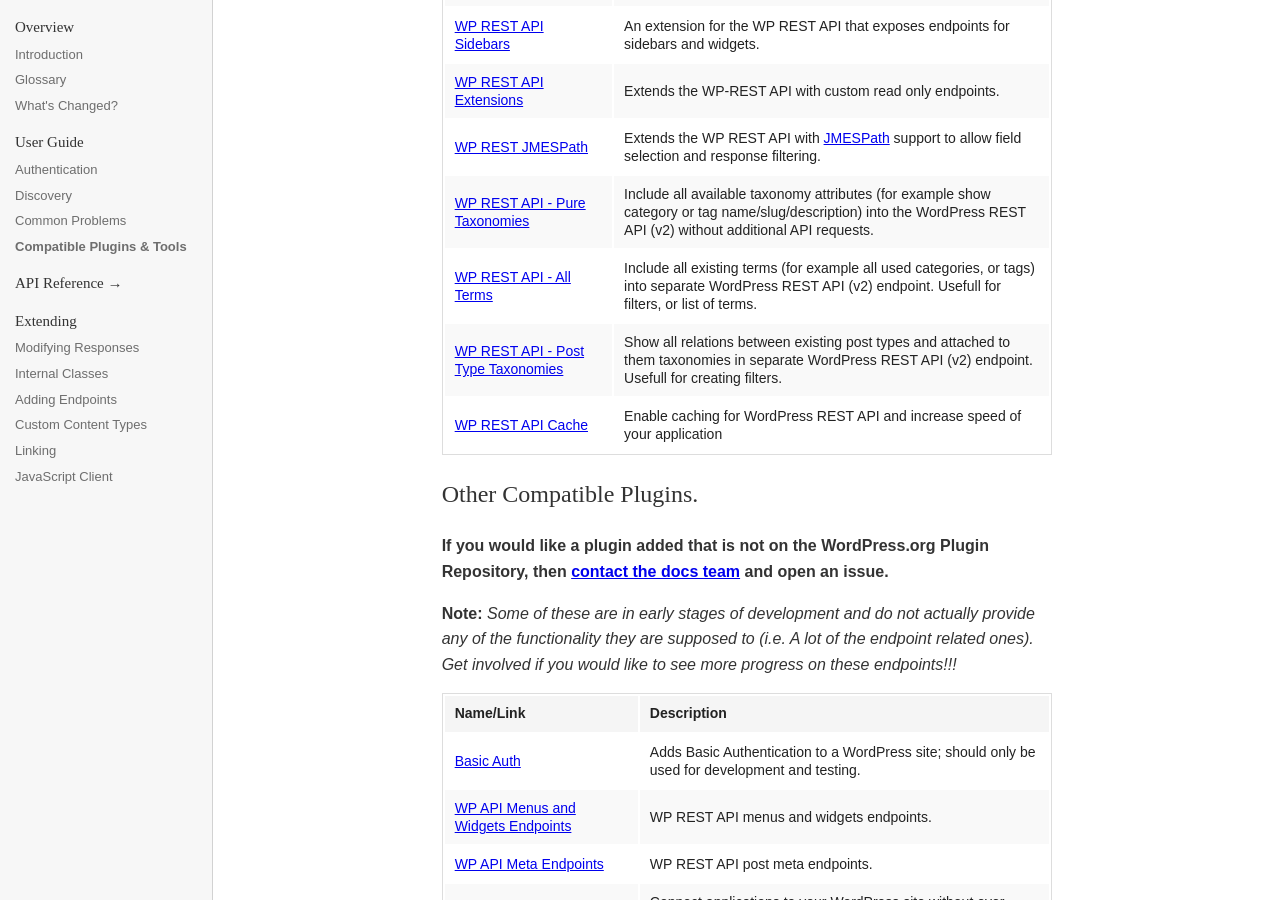
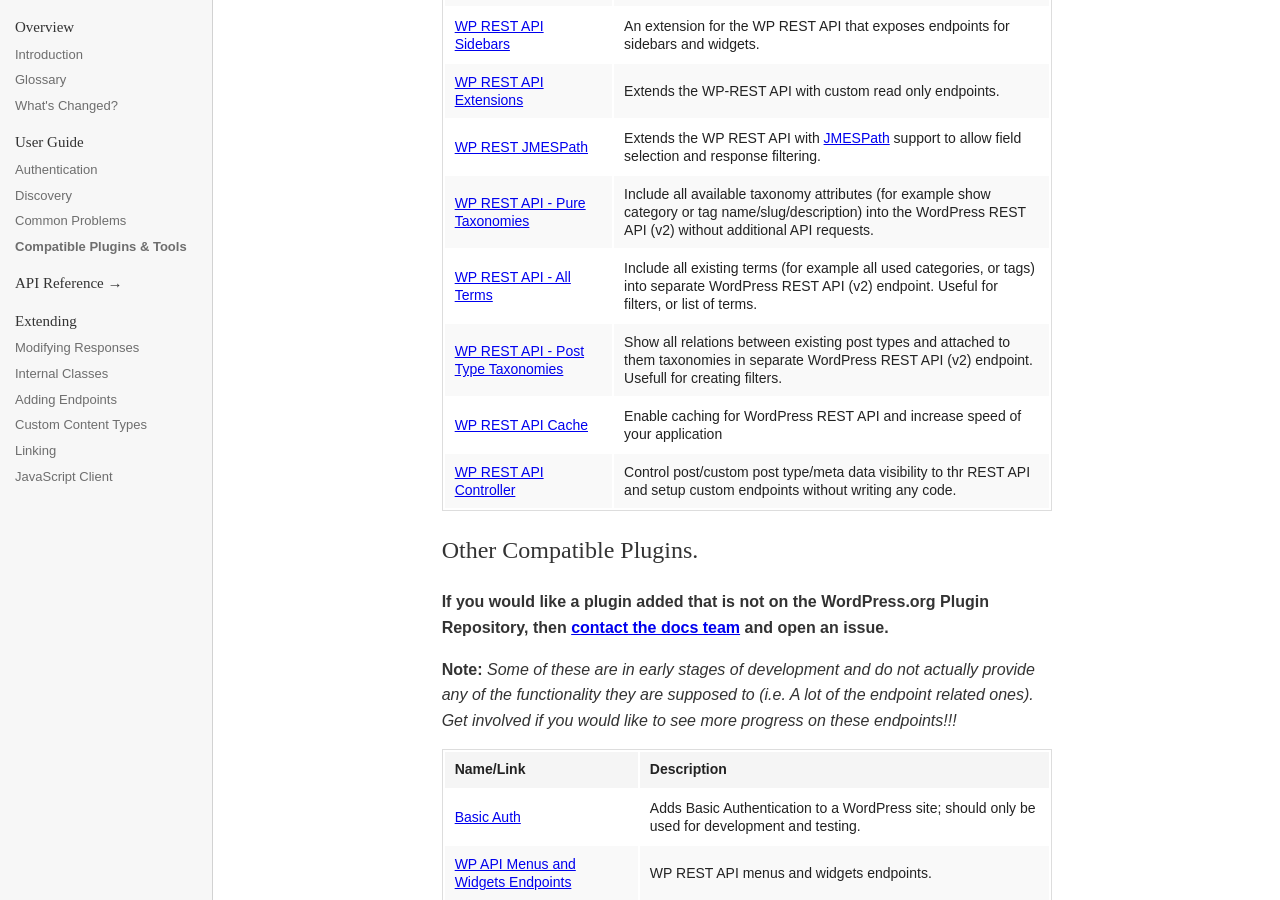
Before and after one commit to WP-API/docs-v2, a Jekyll site: the page built from guide/plugins/index.md, in a window 1280 px wide and 900 px high, scrolled down 2086 px. Built offline with Jekyll 4.4.1, drawn with Linux system fonts in a browser that asks for light colours.

Commit message:
Update list of tools Fix typo

```diff
--- a/guide/plugins/index.md
+++ b/guide/plugins/index.md
@@ -47,9 +47,10 @@ please [contact the docs team](https://github.com/WP-API/docs-v2/issues/) and op
 | [WP REST API Extensions](https://wordpress.org/plugins/wprestapiextensions/) | Extends the WP-REST API with custom read only endpoints. |
 | [WP REST JMESPath](https://wordpress.org/plugins/wp-rest-jmespath/) | Extends the WP REST API with [JMESPath](http://jmespath.org/) support to allow field selection and response filtering. |
 | [WP REST API - Pure Taxonomies](https://wordpress.org/plugins/wp-rest-api-pure-taxonomies/) | Include all available taxonomy attributes (for example show category or tag name/slug/description) into the WordPress REST API (v2) without additional API requests. |
-| [WP REST API - All Terms](https://wordpress.org/plugins/wp-rest-api-all-terms/) | Include all existing terms (for example all used categories, or tags) into separate WordPress REST API (v2) endpoint. Usefull for filters, or list of terms. |
+| [WP REST API - All Terms](https://wordpress.org/plugins/wp-rest-api-all-terms/) | Include all existing terms (for example all used categories, or tags) into separate WordPress REST API (v2) endpoint. Useful for filters, or list of terms. |
 | [WP REST API - Post Type Taxonomies](https://wordpress.org/plugins/wp-rest-api-post-type-taxonomies/) | Show all relations between existing post types and attached to them taxonomies in separate WordPress REST API (v2) endpoint. Usefull for creating filters. |
 | [WP REST API Cache](https://wordpress.org/plugins/wp-rest-api-cache/) | Enable caching for WordPress REST API and increase speed of your application |
+| [WP REST API Controller](https://wordpress.org/plugins/wp-rest-api-controller/) | Control post/custom post type/meta data visibility to thr REST API and setup custom endpoints without writing any code.  |
 
 Other Compatible Plugins.
 ------------------
```
